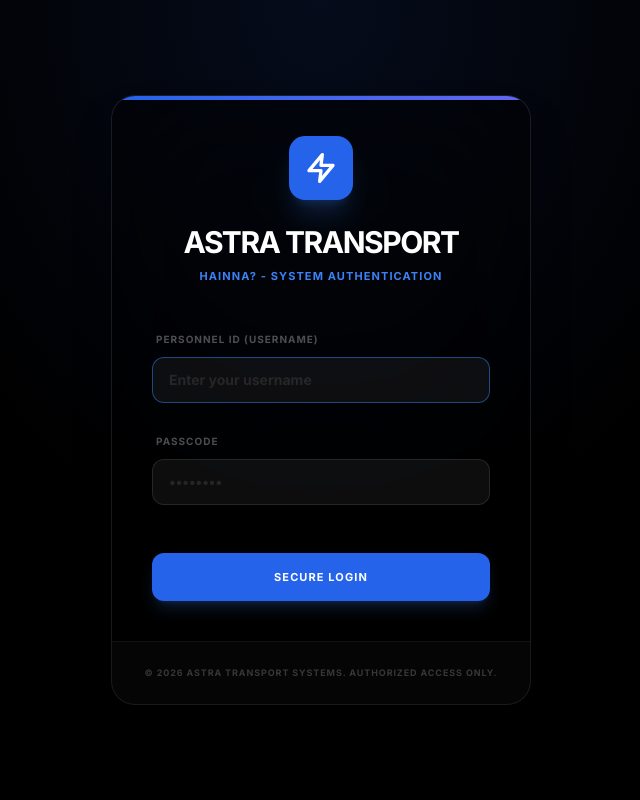
After one commit to komradkat/hainna, a Django app: template templates/users/login.html in a window 1280 px wide. The commit adds this page. Shown: the whole page, without its empty margins (319-959 px from the left). Run offline with Django 5.2, Linux system fonts and the light colour scheme; the template is opened without the code that fills it, so the values that code supplies are empty; some libraries are stand-ins or nearby versions.

Commit message:
🔒 security: implement authentication system and access control
- auth: Added login/logout views and configured authentication settings.
- auth: Enforced LoginRequiredMixin on all views via HtmxTemplateMixin.
- templates: Created stylized login page and integrated profile dropdown in topnav.
- core: Refactored settings to support modular apps directory and environment vars.
- users: Enhanced topnav with dynamic user data and initials generation.

```diff
--- a/apps/core/urls.py
+++ b/apps/core/urls.py
@@ -16,12 +16,15 @@ Including another URLconf
 """
 from django.contrib import admin
 from django.urls import path
+from django.contrib.auth.views import LoginView, LogoutView
 from .views import DashboardView, LiveTrackingView, SchedulesView, AddScheduleView, FuelMonitoringView, AddFuelView, AnalyticsView, PersonnelView, AddPersonnelView, system_status
 from users.views import UserManagementView, AddUserView, EditUserView, DeleteUserView, ChangePasswordView
 from fleet.views import FleetVehiclesView, AddVehicleView, EditVehicleView, DeleteVehicleView, DriversView, AddDriverView, EditDriverView, DeleteDriverView, ServiceLogsView, AddServiceLogView, EditServiceLogView, DeleteServiceLogView, RoutesView, AddRouteView, EditRouteView, DeleteRouteView, AddZoneView, EditZoneView, DeleteZoneView
 
 urlpatterns = [
     path('admin/', admin.site.urls),
+    path('login/', LoginView.as_view(template_name='users/login.html'), name='login'),
+    path('logout/', LogoutView.as_view(next_page='/login/'), name='logout'),
     path('', DashboardView.as_view(), name='dashboard'),
     path('live-tracking/', LiveTrackingView.as_view(), name='live_tracking'),
     path('fleet/vehicles/', FleetVehiclesView.as_view(), name='fleet_vehicles'),
--- a/apps/core/views.py
+++ b/apps/core/views.py
@@ -1,8 +1,10 @@
 from django.shortcuts import render
 from django.views.generic import TemplateView
+from django.contrib.auth.mixins import LoginRequiredMixin
+from django.contrib.auth.decorators import login_required
 import datetime
 
-class HtmxTemplateMixin:
+class HtmxTemplateMixin(LoginRequiredMixin):
     def get_context_data(self, **kwargs):
         context = super().get_context_data(**kwargs)
         context['base_template'] = 'partial_base.html' if self.request.headers.get('HX-Request') else 'base.html'
@@ -36,6 +38,7 @@ class LiveTrackingView(HtmxTemplateMixin, TemplateView):
 
 
 
+@login_required
 def system_status(request):
     now = datetime.datetime.now().strftime("%H:%M:%S")
     return render(request, 'partials/status_badge.html', {'time': now})
--- /dev/null
+++ b/templates/users/login.html
@@ -0,0 +1,64 @@
+{% load static %}
+<!DOCTYPE html>
+<html lang="en" data-theme="dark">
+<head>
+    <meta charset="UTF-8">
+    <meta name="viewport" content="width=device-width, initial-scale=1.0">
+    <title>Login | Hainna Admin Console</title>
+    <link href="https://cdn.jsdelivr.net/npm/daisyui@4.12.10/dist/full.min.css" rel="stylesheet" type="text/css" />
+    <link rel="stylesheet" href="https://fonts.googleapis.com/css2?family=Inter:wght@300;400;500;600;700&display=swap">
+    <script src="https://cdn.tailwindcss.com"></script>
+    <style>body { font-family: 'Inter', sans-serif; }</style>
+</head>
+<body class="bg-black min-h-screen flex items-center justify-center p-6 bg-[radial-gradient(ellipse_at_top,_var(--tw-gradient-stops))] from-blue-900/20 via-black to-black">
+
+    <div class="w-full max-w-[420px] bg-black/40 backdrop-blur-3xl border border-white/10 rounded-3xl overflow-hidden shadow-2xl relative">
+        <div class="absolute top-0 left-0 w-full h-1 bg-gradient-to-r from-blue-600 to-indigo-500"></div>
+
+        <div class="p-10 text-center">
+            <div class="w-16 h-16 bg-blue-600 rounded-2xl flex items-center justify-center text-white shadow-xl shadow-blue-500/20 mx-auto mb-6">
+                <svg width="32" height="32" viewBox="0 0 24 24" fill="none" stroke="currentColor" stroke-width="2.5" stroke-linecap="round" stroke-linejoin="round"><polygon points="13 2 3 14 12 14 11 22 21 10 12 10 13 2"></polygon></svg>
+            </div>
+
+            <h1 class="text-3xl font-black tracking-tighter uppercase text-white mb-2">ASTRA TRANSPORT</h1>
+            <p class="text-[11px] font-bold text-blue-500 uppercase tracking-widest mb-10">HainNa? - System Authentication</p>
+
+            {% if form.errors %}
+                <div class="bg-red-500/10 border border-red-500/20 rounded-xl p-4 mb-8 text-left relative overflow-hidden group">
+                    <div class="absolute left-0 top-0 bottom-0 w-1 bg-red-500"></div>
+                    <p class="text-xs font-bold text-red-400 pl-2">Invalid username or password.</p>
+                </div>
+            {% endif %}
+
+            <form method="post" action="{% url 'login' %}" class="space-y-6 text-left">
+                {% csrf_token %}
+
+                <div class="space-y-2">
+                    <label class="text-[10px] font-black uppercase tracking-widest text-white/30 ml-1">Personnel ID (Username)</label>
+                    <input type="text" name="username" placeholder="Enter your username" class="w-full bg-white/5 border border-white/10 rounded-xl px-4 py-3 text-sm font-bold text-white placeholder:text-white/10 focus:outline-none focus:border-blue-500/50 transition-all" required autofocus>
+                </div>
+
+                <div class="space-y-2">
+                    <label class="text-[10px] font-black uppercase tracking-widest text-white/30 ml-1">Passcode</label>
+                    <input type="password" name="password" placeholder="••••••••" class="w-full bg-white/5 border border-white/10 rounded-xl px-4 py-3 text-sm font-bold text-white placeholder:text-white/10 focus:outline-none focus:border-blue-500/50 transition-all" required>
+                </div>
+
+                <div class="pt-6">
+                    <button type="submit" class="w-full py-4 rounded-xl bg-blue-600 text-white text-[11px] font-black uppercase tracking-widest shadow-lg shadow-blue-500/20 hover:bg-blue-500 transition-all relative group overflow-hidden">
+                        <span class="relative z-10">Secure Login</span>
+                        <div class="absolute inset-0 bg-white/20 translate-y-full group-hover:translate-y-0 transition-transform duration-300 pointer-events-none"></div>
+                    </button>
+                </div>
+
+                <input type="hidden" name="next" value="{{ next|default:'' }}">
+            </form>
+
+        </div>
+
+        <div class="border-t border-white/5 bg-white/[0.02] p-6 text-center">
+            <p class="text-[9px] font-bold text-white/20 uppercase tracking-widest">&copy; 2026 Astra Transport Systems. Authorized Access Only.</p>
+        </div>
+    </div>
+
+</body>
+</html>
```
Also changed, not shown: apps/core/settings.py (+138 -0 lines), templates/partials/topnav.html (+17 -7 lines).
